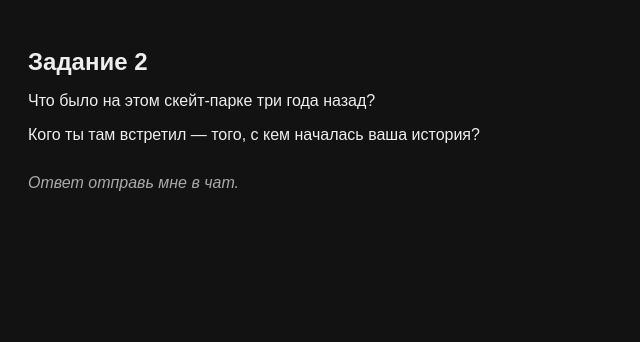
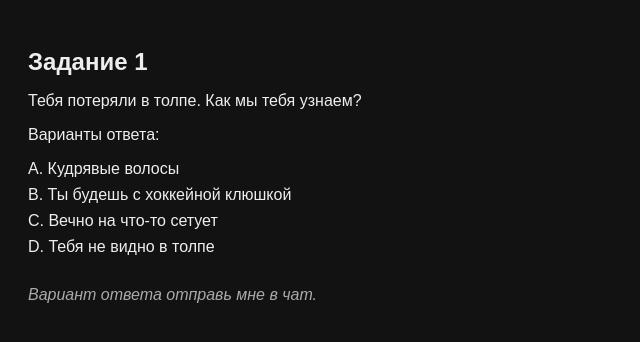
Before and after one commit to Whitethugg/julik2, a plain HTML site: page index.html in a window 1280 px wide. Shown: the whole page, without its empty margins (0-640 px from the left). Drawn offline with Linux system fonts and the light colour scheme.

Commit message:
Add files via upload

```diff
--- a/index.html
+++ b/index.html
@@ -3,7 +3,7 @@
 <head>
 <meta charset="UTF-8" />
 <meta name="viewport" content="width=device-width, initial-scale=1" />
-<title>Квест — Задание 2</title>
+<title>Квест — Задание 1</title>
 <style>
   body {
     font-family: Arial, sans-serif;
@@ -14,6 +14,9 @@
   h2 {
     margin-bottom: 10px;
   }
+  .answer {
+    margin: 8px 0;
+  }
   .footer {
     margin-top: 30px;
     font-style: italic;
@@ -22,10 +25,15 @@
 </style>
 </head>
 <body>
-  <h2>Задание 2</h2>
-  <p>Что было на этом скейт-парке три года назад?</p>
-  <p>Кого ты там встретил — того, с кем началась ваша история?</p>
+  <h2>Задание 1</h2>
+  <p>Тебя потеряли в толпе. Как мы тебя узнаем?</p>
 
-  <p class="footer">Ответ отправь мне в чат.</p>
+  <p>Варианты ответа:</p>
+  <div class="answer">A. Кудрявые волосы</div>
+  <div class="answer">B. Ты будешь с хоккейной клюшкой</div>
+  <div class="answer">C. Вечно на что-то сетует</div>
+  <div class="answer">D. Тебя не видно в толпе</div>
+
+  <p class="footer">Вариант ответа отправь мне в чат.</p>
 </body>
 </html>
```
